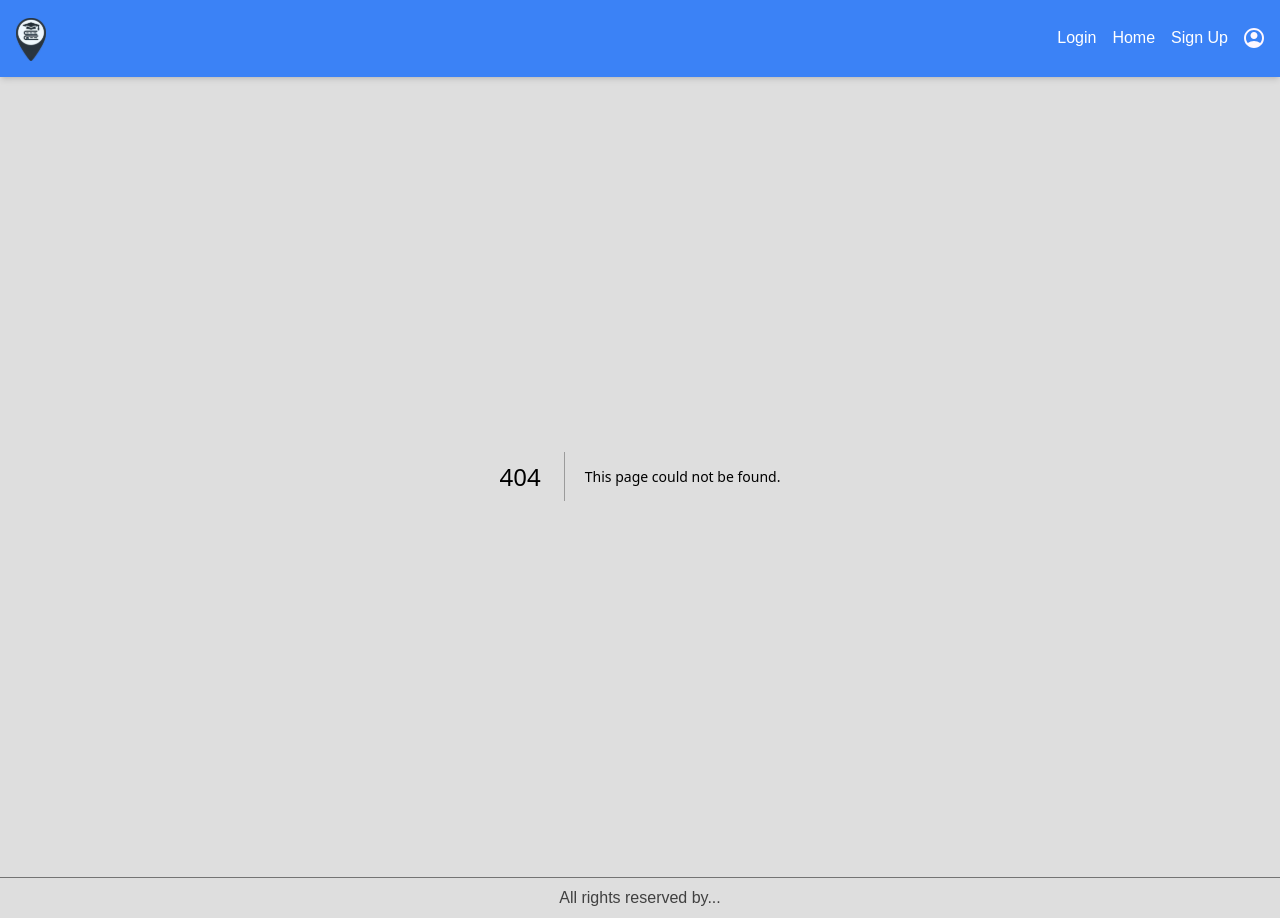
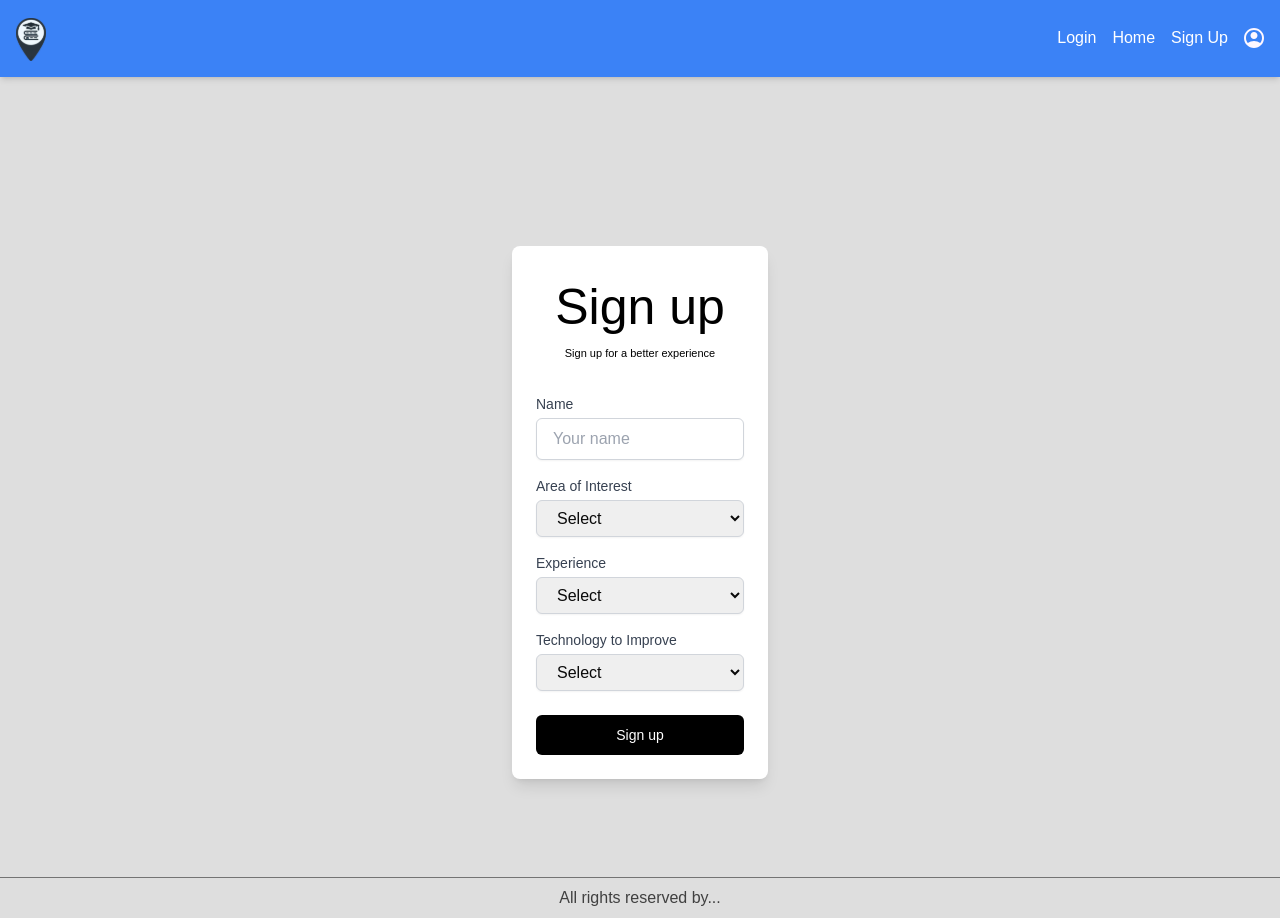
Before and after one commit to fiefaneves/RoadToDev, a Next.js app in the folder front-end/my-app/: page /forms in a window 1280 px wide. Before the commit this address had no page. Built offline with nearby package versions, Linux system fonts and the light colour scheme.

Commit message:
mandando informações para criação de conta para o back

```diff
--- a/front-end/my-app/src/app/create_account/page.tsx
+++ b/front-end/my-app/src/app/create_account/page.tsx
@@ -1,95 +1,112 @@
 "use client";
 
-import React, { useState } from 'react';
-import Image from 'next/image';
-import Link from 'next/link';
+import React, { useState } from "react";
+import Image from "next/image";
+import Link from "next/link";
+import { useRouter } from "next/navigation";
 
 const CreateAccount = () => {
+  const [formData, setFormData] = useState({
+    name: "",
+    username: "",
+    email: "",
+    password: "",
+    phone: "",
+  });
   const [password, setPassword] = useState("");
   const [showRules, setShowRules] = useState(false);
+  const [loading, setLoading] = useState(false);
+  const router = useRouter();
 
   const rules = [
     { regex: /.{8,}/, label: "Pelo menos 8 caracteres" },
     { regex: /[A-Z]/, label: "Pelo menos 1 letra maiúscula" },
     { regex: /[a-z]/, label: "Pelo menos 1 letra minúscula" },
     { regex: /\d/, label: "Pelo menos 1 número" },
-    { regex: /[!@#$%^&*(),.?":{}|<>]/, label: "Pelo menos 1 caractere especial" }
+    { regex: /[!@#$%^&*(),.?\":{}|<>]/, label: "Pelo menos 1 caractere especial" },
   ];
 
   const validateRule = (regex: RegExp) => regex.test(password);
 
+  const handleChange = (e: React.ChangeEvent<HTMLInputElement>) => {
+    const { name, value } = e.target;
+    setFormData((prev) => ({ ...prev, [name]: value }));
+  };
+
+  const handleSubmit = async (e: React.FormEvent) => {
+    e.preventDefault();
+    setLoading(true);
+
+    try {
+      const response = await fetch("http://localhost:3005/user", {
+        method: "POST",
+        headers: { "Content-Type": "application/json" },
+        body: JSON.stringify(formData),
+      });
+
+      if (!response.ok) {
+        throw new Error("Erro ao criar conta");
+      }
+
+      alert("Conta criada com sucesso!");
+      router.push("/");
+    } catch (error) {
+      console.error("Erro ao criar conta:", error);
+      alert("Falha ao criar conta. Tente novamente.");
+    } finally {
+      setLoading(false);
+    }
+  };
+
   return (
     <div className="h-screen w-full flex overflow-hidden">
-      {/* Left Side with Image */}
       <div className="w-full md:w-1/2 bg-blue-500 flex flex-col items-center justify-center">
-        {/* Title */}
-        <div className="flex justify-center items-center w-full mt-[-50px]">
         <h1 className="text-neutral-700 text-[53px] text-center">Road To Dev</h1>
+        <Image src="roadmap_img.svg" alt="Roadmap" width={320} height={1} className="rounded-lg" />
       </div>
 
-        {/* Image */}
-        <div className="mt-6 md:mt-0">
-          <Image
-            src="roadmap_img.svg"
-            alt="Description of image"
-            width={320}
-            height={1}
-            className="rounded-lg mr-[58px] ml-[58px] mb-auto"
-          />
-        </div>
-      </div>
-
-      {/* Right Side with Form */}
       <div className="w-full md:w-1/2 flex items-center justify-center">
-        <div className="w-96 shadow-lg p-8 bg-white rounded-lg">
+        <form className="w-96 shadow-lg p-8 bg-white rounded-lg" onSubmit={handleSubmit}>
           <h2 className="text-center text-xl font-bold mb-4">CADASTRO</h2>
-          <div className="mb-4">
-            {/* Input fields */}
-            <input placeholder="Nome" type="name" className="w-full p-2 border rounded mb-3" />
-            <input placeholder="Username" type="username" className="w-full p-2 border rounded mb-3" />
-            <input placeholder="Email" type="email" className="w-full p-2 border rounded mb-3" />
+          <input name="name" placeholder="Nome" type="text" className="w-full p-2 border rounded mb-3" onChange={handleChange} required />
+          <input name="username" placeholder="Username" type="text" className="w-full p-2 border rounded mb-3" onChange={handleChange} required />
+          <input name="email" placeholder="Email" type="email" className="w-full p-2 border rounded mb-3" onChange={handleChange} required />
           <input
+            name="password"
             placeholder="Password"
             type="password"
             className="w-full p-2 border rounded mb-3"
-              value={password}
-              onChange={(e) => setPassword(e.target.value)}
+            value={formData.password}
+            onChange={(e) => {
+              handleChange(e);
+              setPassword(e.target.value);
+            }}
             onFocus={() => setShowRules(true)}
             onBlur={() => setShowRules(false)}
+            required
           />
           {showRules && (
             <div className="border rounded p-4 bg-white shadow-md w-full">
               <p className="font-bold">Sua senha deve conter:</p>
               <ul className="list-disc pl-5">
                 {rules.map((rule, index) => (
-                    <li
-                      key={index}
-                      className={validateRule(rule.regex) ? "text-green-500" : "text-red-500"}
-                    >
+                  <li key={index} className={validateRule(rule.regex) ? "text-green-500" : "text-red-500"}>
                     {rule.label}
                   </li>
                 ))}
               </ul>
             </div>
           )}
-            <input placeholder="Telefone" type="number" className="w-full p-2 border rounded mb-3" />
-            <div className="flex justify-between items-center text-sm">
-              <label className="flex items-center">
-                <input type="checkbox" className="mr-2" /> Remember me
-              </label>
-              <a href="#" className="text-blue-500">Esqueceu a Senha?</a>
-            </div>
-          </div>
-          {/* Button */}
-          <Link href="/" className="w-full">
+          <input name="phone" placeholder="Telefone" type="tel" className="w-full p-2 border rounded mb-3" onChange={handleChange} required />
+
           <button type="submit" className="w-full bg-blue-500 hover:bg-blue-600 text-white p-2 rounded mb-4">
-                Criar
+            {loading ? "Criando..." : "Criar"}
           </button>
-          </Link>
+
           <div className="text-center text-sm">
             Já tem uma conta? <Link href="/" className="text-blue-500">Login</Link>
           </div>
-        </div>
+        </form>
       </div>
     </div>
   );
--- /dev/null
+++ b/front-end/my-app/src/app/forms/page.tsx
@@ -0,0 +1,198 @@
+"use client";
+
+import React from "react";
+import { useForm } from "react-hook-form";
+import { Button } from "../../Components/ui/button";
+import { useRouter } from "next/navigation";
+import { useRoadMap } from "../../app/RoadMapContext";
+
+const SignUpPage = () => {
+  const [loading, setLoading] = React.useState(false);
+  const { setRoadmap } = useRoadMap();
+  const router = useRouter();
+
+  const {
+    register,
+    handleSubmit,
+    reset,
+    formState: { errors },
+  } = useForm({
+    defaultValues: {
+      name: "",
+      interest: "",
+      experience: "",
+      technology: "",
+    },
+  });
+
+  interface FormData {
+    name: string;
+    interest: string;
+    experience: string;
+    technology: string;
+  }
+
+  const onSubmit = async (data: FormData) => {
+    const queryDescription = `${data.name} quer aprender ${data.technology} na área de ${data.interest} com experiência ${data.experience}, quero que você gere um texto com 8 tópicos (detalhando-os)  e separe-os com um 'enter'`;
+
+    console.log("Query description:", queryDescription);
+    setLoading(true);
+
+    try {
+      const response = await fetch("http://localhost:3005/generate", {
+        method: "POST",
+        headers: {
+          "Content-Type": "application/json",
+        },
+        body: JSON.stringify({ queryDescription }),
+      });
+
+      console.log("Status da resposta:", response.status);
+      if (!response.ok) {
+        throw new Error("Failed to generate roadmap");
+      }
+
+      const result = await response.json();
+      console.log("Resultado da API:", result);
+
+      if (typeof result !== 'object' || result === null) {
+        alert("Estrutura de resposta inválida: resposta não é um objeto");
+        return;
+      }
+
+      if (result && result.hasOwnProperty("response")) {
+        const roadmapDescription = result.response;
+        setRoadmap(roadmapDescription);
+        console.log("Roadmap atualizado:", roadmapDescription);
+        reset();
+        router.push("/roadMap");
+      } else {
+        console.log("Estrutura da resposta:", result);
+        alert("Falha ao gerar roadmap - Campo `response` não encontrado");
+      }
+    } catch (error) {
+      console.error("Erro:", error);
+      alert("Ocorreu um erro ao gerar o roadmap");
+    } finally {
+      setLoading(false);
+    }
+  };
+  const handleFetchLinks = async (interest: string) => {
+    try {
+      const response = await fetch(`/links/${interest}`, {
+        method: 'GET',
+      });
+      const result = await response.text();
+      console.log(result);
+    } catch (error) {
+      console.error('Erro ao buscar links:', error);
+    }
+  };
+
+  return (
+    <div className="min-h-screen flex items-center justify-center">
+      <div className="md:w-[20vw] bg-white mx-auto mt-20 p-6 rounded-lg shadow-lg mb-2">
+        <h1 className="flex justify-center text-black text-[50px]">Sign up</h1>
+        <p className="flex justify-center text-black text-[11px] mb-8">
+          Sign up for a better experience
+        </p>
+
+        <form onSubmit={handleSubmit(onSubmit)}>
+          <div className="mb-4">
+            <label htmlFor="name" className="block text-sm font-medium text-gray-700">
+              Name
+            </label>
+            <input
+              id="name"
+              {...register("name", { required: "Name is required" })}
+              type="text"
+              placeholder="Your name"
+              className="mt-1 block w-full px-4 py-2 border border-gray-300 rounded-md shadow-sm focus:ring-blue-500 focus:border-blue-500"
+            />
+            {errors.name && (
+              <p className="text-sm text-red-500 mt-1">{errors.name.message}</p>
+            )}
+          </div>
+
+          <div className="mb-4">
+            <label htmlFor="interest" className="block text-sm font-medium text-gray-700">
+              Area of Interest
+            </label>
+            <select
+              id="interest"
+              {...register("interest", { required: "Please select an area of interest" })}
+              className="mt-1 block w-full px-4 py-2 border border-gray-300 rounded-md shadow-sm focus:ring-blue-500 focus:border-blue-500"
+              onChange={(e) => handleFetchLinks(e.target.value)}
+            >
+              <option value="">Select</option>
+              <option value="frontend">Frontend</option>
+              <option value="backend">Backend</option>
+              <option value="fullstack">Fullstack</option>
+              <option value="ux/ui design">UX/UI Design</option>
+              <option value="data analyst">Data analyst</option>
+              <option value="cyber security">Cyber security</option>
+              <option value="project manager">Project manager</option>
+
+
+            </select>
+            {errors.interest && (
+              <p className="text-sm text-red-500 mt-1">{errors.interest.message}</p>
+            )}
+          </div>
+
+          <div className="mb-4">
+            <label htmlFor="experience" className="block text-sm font-medium text-gray-700">
+              Experience
+            </label>
+            <select
+              id="experience"
+              {...register("experience", { required: "Please select your experience level" })}
+              className="mt-1 block w-full px-4 py-2 border border-gray-300 rounded-md shadow-sm focus:ring-blue-500 focus:border-blue-500"
+            >
+              <option value="">Select</option>
+              <option value="beginner">Beginner</option>
+              <option value="intermediate">Intermediate</option>
+              <option value="advanced">Advanced</option>
+            </select>
+            {errors.experience && (
+              <p className="text-sm text-red-500 mt-1">{errors.experience.message}</p>
+            )}
+          </div>
+
+          <div className="mb-6">
+            <label htmlFor="technology" className="block text-sm font-medium text-gray-700">
+              Technology to Improve
+            </label>
+            <select
+              id="technology"
+              {...register("technology", { required: "Please select a technology" })}
+              className="mt-1 block w-full px-4 py-2 border border-gray-300 rounded-md shadow-sm focus:ring-blue-500 focus:border-blue-500"
+            >
+              <option value="">Select</option>
+              <option value="react">React</option>
+              <option value="node">Node.js</option>
+              <option value="typescript">TypeScript</option>
+              <option value="css">CSS</option>
+              <option value="sql">SQL</option>
+              <option value="engenharia de prompt">Prompt engineering</option>
+              <option value="git e github ">Git e github</option>
+
+
+            </select>
+            {errors.technology && (
+              <p className="text-sm text-red-500 mt-1">{errors.technology.message}</p>
+            )}
+          </div>
+
+          <div>
+            <Button type="submit" className="w-full bg-black text-white">
+              {loading ? "Loading..." : "Sign up"}
+            </Button>
+          </div>
+        </form>
+      </div>
+    </div>
+  );
+};
+
+export default SignUpPage;
```
Lines whose indentation alone changed are shown as unchanged.
